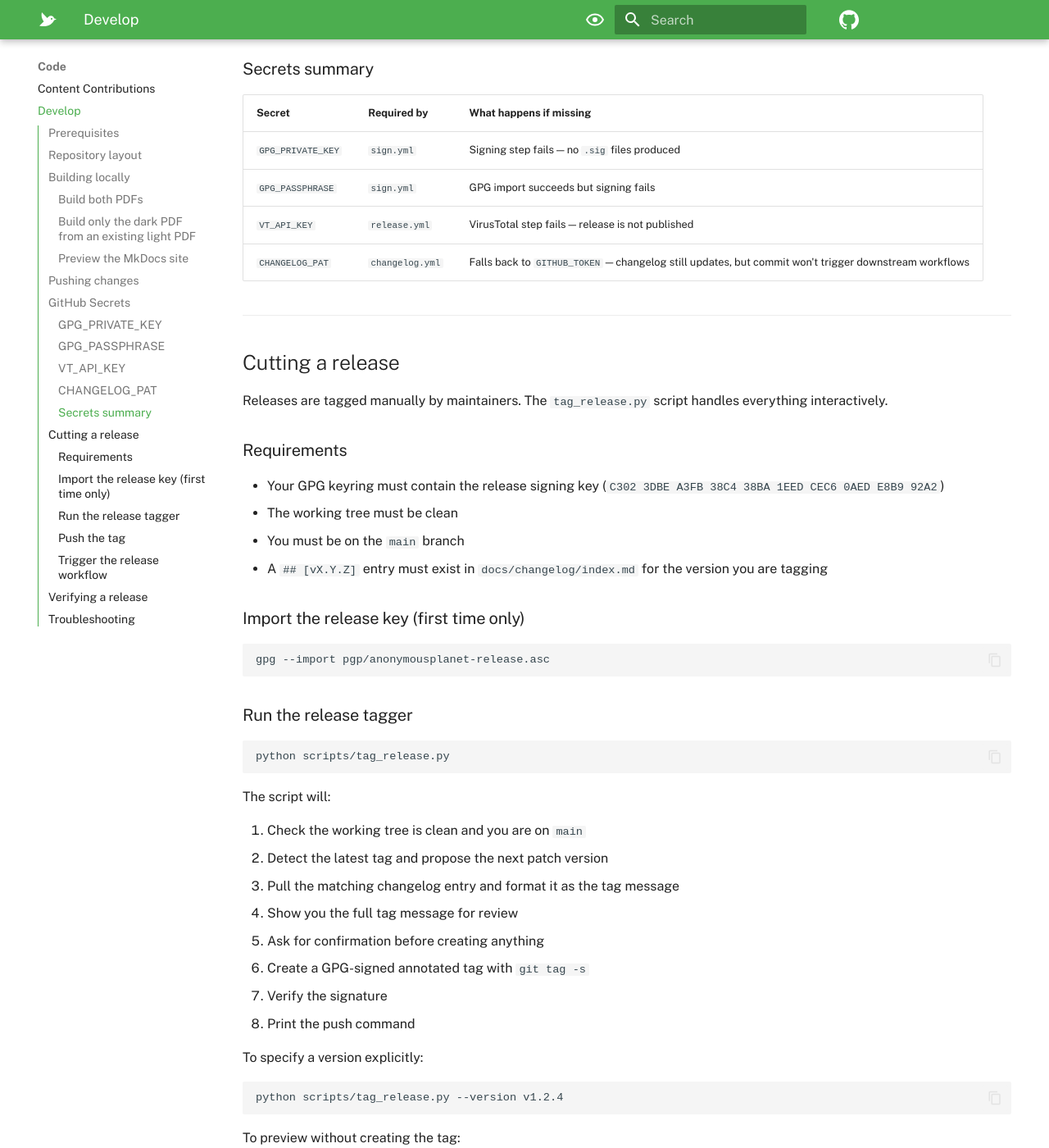
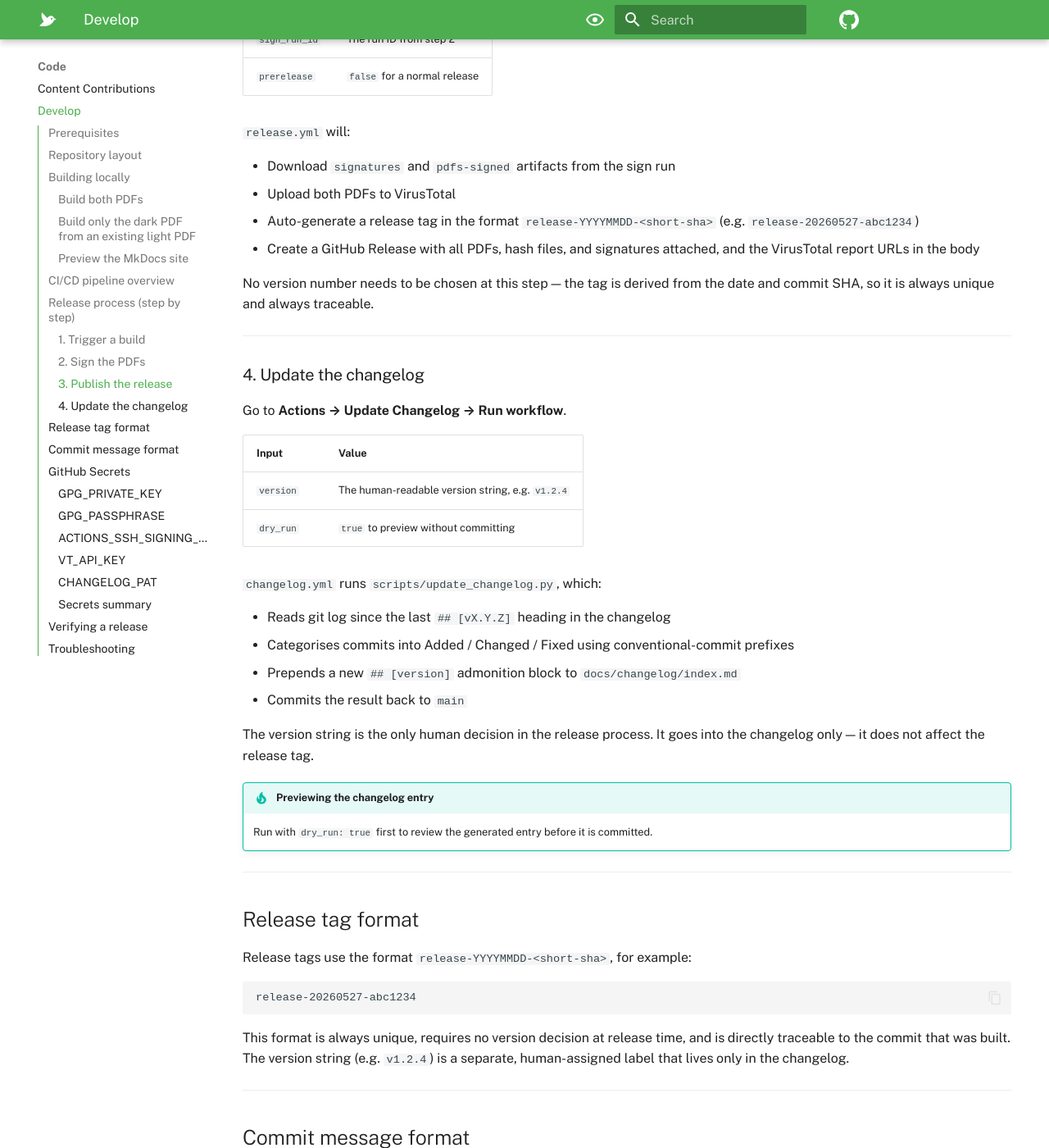
Before and after one commit to Anon-Planet/thgtoa, an MkDocs documentation site: the page built from docs/code/develop.md, in a window 1280 px wide and 1400 px high, scrolled down 4359 px. Shown: the whole window at 82% size. Built offline with MkDocs 1.6.1 and Material for MkDocs 9.7.7, drawn with Linux system fonts in a browser that asks for light colours; some web fonts are replaced; comment, search, counter and statistics services are not loaded; some of the changed text lies outside the part shown.

Commit message:
ci(pipeline): replace semver tagging with timestamp tags, drop tag_release.py
- release.yml now generates release-YYYYMMDD-<sha> tags automatically
- changelog.yml requires explicit version input, no auto-increment from tags
- sign.yml normalises extensions to .asc and .b2sum
- build-sign-release.yml neutered to a no-op with descriptive error
- tag_release.py archived to scripts/archived/
- update_changelog.py: version_from_changelog() is now primary version source
- .gitignore: fix export/ tracking to match actual file extensions
- docs/code/develop.md: fully rewritten to reflect new manual four-step flow

````diff
--- a/docs/code/develop.md
+++ b/docs/code/develop.md
@@ -1,6 +1,6 @@
 # Developer Guide
 
-This page covers everything you need to contribute to the project, run the build pipeline locally, configure GitHub secrets, and cut a signed release.
+This page covers everything you need to contribute to the project, run the build pipeline locally, configure GitHub Secrets, and publish a release.
 
 ---
 
@@ -49,27 +49,29 @@ You also need **Google Chrome** or **Microsoft Edge** installed for the light-mo
 
 ## Repository layout
 
-```bash
+```
 .github/
   workflows/
-    build.yml        ← builds PDFs, uploads artifact
-    sign.yml         ← hashes + GPG signs, uploads signatures artifact
-    release.yml      ← publishes GitHub Release with all assets
-    changelog.yml    ← auto-updates docs/changelog/index.md
-    publish.yml      ← deploys MkDocs site to GitHub Pages
+    build.yml             ← builds PDFs, uploads artifact
+    sign.yml              ← hashes + GPG signs, uploads signatures artifact
+    release.yml           ← publishes GitHub Release with all assets
+    changelog.yml         ← prepends a new entry to docs/changelog/index.md
+    publish.yml           ← deploys MkDocs site to GitHub Pages
+    build-sign-release.yml← DEPRECATED — fails on trigger, kept for reference
 docs/
-  guide/index.md     ← the guide (single Markdown file)
-  changelog/         ← release notes
-  code/              ← this page
-export/              ← PDF output (gitignored except .sha256, .b2, .sig)
-pgp/                 ← public signing keys
+  guide/index.md          ← the guide (single Markdown file)
+  changelog/              ← release notes
+  code/                   ← this page
+export/                   ← PDF output (PDFs gitignored; .sha256, .b2sum, .asc tracked)
+pgp/                      ← public signing keys
 scripts/
-  build_guide_pdf.py ← MkDocs + Chromium PDF builder
-  convert.py         ← pixel-based dark mode PDF converter
-  tag_release.py     ← interactive signed-tag helper for maintainers
-  update_changelog.py← auto-generates changelog entries from git log
-  setup_workflow.py  ← GitHub Secrets setup assistant
-  verify_pdf.py      ← signature verification helper
+  build_guide_pdf.py      ← MkDocs + Chromium PDF builder
+  convert.py              ← pixel-based dark mode PDF converter
+  update_changelog.py     ← auto-generates changelog entries from git log
+  setup_workflow.py       ← GitHub Secrets setup assistant
+  verify_pdf.py           ← signature verification helper
+  archived/
+    tag_release.py        ← ARCHIVED — GPG tag helper (not used in current flow)
 ```
 
 ---
@@ -116,26 +118,41 @@ Opens at `http://127.0.0.1:8000`.
 
 ---
 
-## Pushing changes
+## CI/CD pipeline overview
 
-The pipeline triggers automatically when you push to `main` — no manual steps are needed for normal contributions.
+The pipeline is fully manual after the initial build — no step automatically triggers the next. This prevents version mismatches between what was built, what was signed, and what gets released.
 
-```bash
-push to main
-    │
-    ▼
-build.yml          builds thgtoa.pdf + thgtoa-dark.pdf
-    │ (workflow_run on success)
-    ▼
-sign.yml           SHA-256 + BLAKE2b hashes, GPG detached signatures
-    │ (workflow_run on success)
-    ▼
-release.yml        VirusTotal scan → tagged GitHub Release
-    │
-changelog.yml      prepends new ## [vX.Y.Z] entry → commits back to main
+```
+push to main  (or manual trigger)
+      │
+      ▼
+  build.yml
+  Builds thgtoa.pdf + thgtoa-dark.pdf.
+  Uploads artifact: pdfs
+  Note the run ID.
+      │
+      │  ← manually trigger sign.yml with the build run ID
+      ▼
+  sign.yml
+  Downloads pdfs artifact. Hashes (SHA-256 + BLAKE2b) and GPG-signs
+  all files. Commits export/ back to main. Uploads artifacts:
+  signatures, pdfs-signed
+  Note the run ID.
+      │
+      │  ← manually trigger release.yml with the sign run ID
+      ▼
+  release.yml
+  Downloads signatures + pdfs-signed artifacts. Runs VirusTotal.
+  Creates GitHub Release tagged release-YYYYMMDD-<short-sha>.
+      │
+      │  ← manually trigger changelog.yml with the version string
+      ▼
+  changelog.yml
+  Runs update_changelog.py, prepends a new ## [vX.Y.Z] entry,
+  commits back to main.
 ```
 
-Each stage runs independently and can be re-triggered manually from the Actions tab. If the build succeeds but signing fails (e.g. an expired key), you can re-run only `sign.yml` pointing at the existing build artifact without rebuilding the PDFs.
+Each stage is independent. If signing fails (e.g. an expired key), re-run only `sign.yml` pointing at the existing build artifact — no need to rebuild the PDFs.
 
 !!! warning "Before you push"
 
@@ -145,16 +162,127 @@ Each stage runs independently and can be re-triggered manually from the Actions
 
 ---
 
+## Release process (step by step)
+
+### 1. Trigger a build
+
+Push to `main` — `build.yml` runs automatically when `docs/`, `mkdocs.yml`, or `scripts/` change. You can also trigger it manually from **Actions → Build PDFs → Run workflow**.
+
+Once it completes successfully, **note the run ID** from the URL or the Actions list.
+
+---
+
+### 2. Sign the PDFs
+
+Go to **Actions → Sign PDFs → Run workflow**.
+
+| Input | Value |
+|-------|-------|
+| `build_run_id` | The run ID from step 1 |
+
+`sign.yml` will:
+
+- Download the PDFs artifact from the build run
+- Compute SHA-256 and BLAKE2b hashes, writing `thgtoa.pdf.sha256`, `thgtoa.pdf.b2sum`, `sha256sums.txt`, `b2sums.txt`, and the dark equivalents
+- GPG-sign all PDFs and hash files, writing `.asc` detached signature files
+- Commit the updated `export/` directory back to `main`
+- Upload two artifacts: `signatures` and `pdfs-signed`
+
+Once it completes successfully, **note the run ID**.
+
+---
+
+### 3. Publish the release
+
+Go to **Actions → Release → Run workflow**.
+
+| Input | Value |
+|-------|-------|
+| `sign_run_id` | The run ID from step 2 |
+| `prerelease` | `false` for a normal release |
+
+`release.yml` will:
+
+- Download `signatures` and `pdfs-signed` artifacts from the sign run
+- Upload both PDFs to VirusTotal
+- Auto-generate a release tag in the format `release-YYYYMMDD-<short-sha>` (e.g. `release-20260527-abc1234`)
+- Create a GitHub Release with all PDFs, hash files, and signatures attached, and the VirusTotal report URLs in the body
+
+No version number needs to be chosen at this step — the tag is derived from the date and commit SHA, so it is always unique and always traceable.
+
+---
+
+### 4. Update the changelog
+
+Go to **Actions → Update Changelog → Run workflow**.
+
+| Input | Value |
+|-------|-------|
+| `version` | The human-readable version string, e.g. `v1.2.4` |
+| `dry_run` | `true` to preview without committing |
+
+`changelog.yml` runs `scripts/update_changelog.py`, which:
+
+- Reads git log since the last `## [vX.Y.Z]` heading in the changelog
+- Categorises commits into Added / Changed / Fixed using conventional-commit prefixes
+- Prepends a new `## [version]` admonition block to `docs/changelog/index.md`
+- Commits the result back to `main`
+
+The version string is the only human decision in the release process. It goes into the changelog only — it does not affect the release tag.
+
+!!! tip "Previewing the changelog entry"
+    Run with `dry_run: true` first to review the generated entry before it is committed.
+
+---
+
+## Release tag format
+
+Release tags use the format `release-YYYYMMDD-<short-sha>`, for example:
+
+```
+release-20260527-abc1234
+```
+
+This format is always unique, requires no version decision at release time, and is directly traceable to the commit that was built. The version string (e.g. `v1.2.4`) is a separate, human-assigned label that lives only in the changelog.
+
+---
+
+## Commit message format
+
+All commits must follow the [Conventional Commits](https://www.conventionalcommits.org) format. This is enforced by the `commitizen` pre-commit hook.
+
+```
+<type>(<scope>): <description>
+```
+
+Accepted types and their changelog bucket:
+
+| Type | Bucket |
+|------|--------|
+| `feat`, `feature`, `add` | Added |
+| `fix`, `bugfix`, `revert`, `security` | Fixed |
+| `perf`, `refactor`, `change`, `chore`, `ci`, `docs`, `style`, `test`, `build` | Changed |
+
+Examples:
+
+```bash
+feat: add dark-mode PDF export
+fix(scripts): handle locked PDF on Windows
+docs: update developer workflow guide
+chore(ci): pin Chrome version to 120
+```
+
+---
+
 ## GitHub Secrets
 
-These must be configured in **Settings → Secrets and variables → Actions** before the pipeline will fully work. The build step requires no secrets; signing and releasing require all of them.
+Configure these in **Settings → Secrets and variables → Actions** before the pipeline will fully work. The build step requires no secrets; signing and releasing require all of them.
 
 ### `GPG_PRIVATE_KEY`
 
 The ASCII-armored private key used to sign PDFs and hash files.
 
 ```bash
-# Export the release signing key
 gpg --armor --export-secret-keys C3023DBEA3FB38C438BA1EEDCEC60AEDE8B992A2
 ```
 
@@ -163,111 +291,39 @@ Copy the entire output (including `-----BEGIN PGP PRIVATE KEY BLOCK-----` and th
 !!! danger "Key security"
     This is the release signing key. Only repository admins should have access to it. Never commit it to the repository or share it outside of GitHub Secrets.
 
----
-
 ### `GPG_PASSPHRASE`
 
 The passphrase protecting the private key above. Must match exactly — no trailing newline.
 
----
+### `ACTIONS_SSH_SIGNING_KEY`
+
+An SSH private key used by `sign.yml` to sign the commit that pushes `export/` back to `main`. Generate a dedicated key for this:
+
+```bash
+ssh-keygen -t ed25519 -C "github-actions signing key" -f actions_signing_key
+```
+
+Add the **private key** as the `ACTIONS_SSH_SIGNING_KEY` secret, and the **public key** to the repository's Deploy Keys (Settings → Deploy Keys) with write access.
 
 ### `VT_API_KEY`
 
-A [VirusTotal](https://www.virustotal.com) API key with file upload permissions. Used by `release.yml` to scan both PDFs before publishing the release.
-
-Get one by creating a free account at `virustotal.com` → API key under your profile. The free tier allows 4 lookups/minute and 500/day, which is sufficient for the two PDFs per release.
-
----
+A [VirusTotal](https://www.virustotal.com) API key with file upload permissions. Used by `release.yml` to scan both PDFs before publishing. Get one by creating a free account at `virustotal.com` → API key under your profile. The free tier (4 lookups/minute, 500/day) is sufficient.
 
 ### `CHANGELOG_PAT`
 
-A GitHub **Personal Access Token** with `contents: write` scope on this repository.
+A GitHub Personal Access Token with `contents: write` scope on this repository. Needed because `changelog.yml` commits back to `main` — commits made with the default `GITHUB_TOKEN` do not trigger further workflow runs (GitHub loop-prevention). A PAT bypasses this. If absent, falls back to `GITHUB_TOKEN` — the commit still happens, it just won't trigger downstream workflows.
 
-**Why it's needed:** `changelog.yml` commits back to `main` after each build. Commits made with the default `GITHUB_TOKEN` do not trigger further workflow runs (GitHub's loop-prevention policy). A PAT bypasses this so the changelog commit itself can be picked up by downstream workflows if needed.
-
-**Creating one:**
-
-1. Go to GitHub → Settings → Developer settings → Personal access tokens → Fine-grained tokens
-2. Set repository access to **Only select repositories** → this repo
-3. Under Permissions → Repository permissions, set **Contents** to **Read and write**
-4. Set an expiration and add it as the `CHANGELOG_PAT` secret
-
-If this secret is absent, `changelog.yml` falls back to `GITHUB_TOKEN` — the commit still happens, it just won't trigger further workflows.
-
----
+**Creating one:** GitHub → Settings → Developer settings → Personal access tokens → Fine-grained tokens → set Contents to Read and write for this repo only.
 
 ### Secrets summary
 
 | Secret | Required by | What happens if missing |
 |--------|------------|------------------------|
-| `GPG_PRIVATE_KEY` | `sign.yml` | Signing step fails — no `.sig` files produced |
+| `GPG_PRIVATE_KEY` | `sign.yml` | Signing step fails — no `.asc` files produced |
 | `GPG_PASSPHRASE` | `sign.yml` | GPG import succeeds but signing fails |
+| `ACTIONS_SSH_SIGNING_KEY` | `sign.yml` | Export commit is unsigned (may fail if branch protection requires signed commits) |
 | `VT_API_KEY` | `release.yml` | VirusTotal step fails — release is not published |
-| `CHANGELOG_PAT` | `changelog.yml` | Falls back to `GITHUB_TOKEN` — changelog still updates, but commit won't trigger downstream workflows |
-
----
-
-## Cutting a release
-
-Releases are tagged manually by maintainers. The `tag_release.py` script handles everything interactively.
-
-### Requirements
-
-- Your GPG keyring must contain the release signing key (`C302 3DBE A3FB 38C4 38BA  1EED CEC6 0AED E8B9 92A2`)
-- The working tree must be clean
-- You must be on the `main` branch
-- A `## [vX.Y.Z]` entry must exist in `docs/changelog/index.md` for the version you are tagging
-
-### Import the release key (first time only)
-
-```bash
-gpg --import pgp/anonymousplanet-release.asc
-```
-
-### Run the release tagger
-
-```bash
-python scripts/tag_release.py
-```
-
-The script will:
-
-1. Check the working tree is clean and you are on `main`
-2. Detect the latest tag and propose the next patch version
-3. Pull the matching changelog entry and format it as the tag message
-4. Show you the full tag message for review
-5. Ask for confirmation before creating anything
-6. Create a GPG-signed annotated tag with `git tag -s`
-7. Verify the signature
-8. Print the push command
-
-To specify a version explicitly:
-
-```bash
-python scripts/tag_release.py --version v1.2.4
-```
-
-To preview without creating the tag:
-
-```bash
-python scripts/tag_release.py --dry-run
-```
-
-To use a different signing key:
-
-```bash
-python scripts/tag_release.py --key <fingerprint>
-```
-
-### Push the tag
-
-```bash
-git push origin v1.2.4
-```
-
-### Trigger the release workflow
-
-Pushing a tag does **not** automatically trigger `release.yml` (it listens to `workflow_run` from `sign.yml`, not tag pushes). After pushing the tag, go to **Actions → Release → Run workflow** and paste the most recent `sign.yml` run ID to publish the GitHub Release.
+| `CHANGELOG_PAT` | `changelog.yml` | Falls back to `GITHUB_TOKEN` — changelog updates but commit won't trigger downstream workflows |
 
 ---
 
@@ -280,12 +336,12 @@ Anyone can verify the authenticity of a release download.
 gpg --import pgp/anonymousplanet-release.asc
 
 # Verify the PDFs
-gpg --verify thgtoa.pdf.sig      thgtoa.pdf
-gpg --verify thgtoa-dark.pdf.sig thgtoa-dark.pdf
+gpg --verify thgtoa.pdf.asc      thgtoa.pdf
+gpg --verify thgtoa-dark.pdf.asc thgtoa-dark.pdf
 
-# Verify the hash files themselves
-gpg --verify sha256sums.txt.sig sha256sums.txt
-gpg --verify b2sums.txt.sig     b2sums.txt
+# Verify the hash files
+gpg --verify sha256sums.txt.asc sha256sums.txt
+gpg --verify b2sums.txt.asc     b2sums.txt
 
 # Check the PDF hashes match
 sha256sum -c sha256sums.txt
@@ -294,7 +350,7 @@ b2sum     -c b2sums.txt
 
 A successful verify looks like:
 
-```bash
+```
 gpg: Signature made ...
 gpg: Good signature from "Anonymous Planet (Release) ..."
 ```
@@ -304,22 +360,28 @@ gpg: Good signature from "Anonymous Planet (Release) ..."
 ## Troubleshooting
 
 **`cairosvg` missing during MkDocs build**
-Install the imaging extras: `pip install "mkdocs-material[imaging]"`. This is required by the `social` plugin.
+Install the imaging extras: `pip install "mkdocs-material[imaging]"`. Required by the `social` plugin.
 
 **`KeyError: 'JPEG'` in convert.py**
-Pillow needs libjpeg for RGB→PDF encoding. The script works around this by quantizing to palette mode before saving, so this error should not appear with the current code. If it does, reinstall Pillow after installing libjpeg: `sudo apt install libjpeg-dev && pip install --force-reinstall pillow`.
+Pillow needs libjpeg. Reinstall after installing the system lib: `sudo apt install libjpeg-dev && pip install --force-reinstall pillow`.
 
 **`qpdf: can't find PDF header`**
-An older version of `convert.py` tried to pass PNG files to qpdf. Make sure you are running the current version — qpdf only accepts PDF inputs to `--pages`.
+Ensure you are on the current version of `convert.py` — qpdf only accepts PDF inputs, not PNG.
 
 **GPG signing fails on CI with `No secret key`**
-The `GPG_PRIVATE_KEY` secret is missing or malformed. Re-export with `gpg --armor --export-secret-keys <fingerprint>` and paste the full block including the header and footer lines.
+The `GPG_PRIVATE_KEY` secret is missing or malformed. Re-export with `gpg --armor --export-secret-keys <fingerprint>` and paste the full block including header and footer lines.
 
 **GPG signing fails with `Bad passphrase`**
-The `GPG_PASSPHRASE` secret has a trailing space or newline. Paste it again carefully with no surrounding whitespace.
+The `GPG_PASSPHRASE` secret has a trailing space or newline. Paste it again with no surrounding whitespace.
 
 **`release.yml` fails on VirusTotal**
-The `VT_API_KEY` is missing, invalid, or over the rate limit (500 requests/day on the free tier). Check the secret and re-run the workflow after a few minutes.
+The `VT_API_KEY` is missing, invalid, or over the rate limit (500 requests/day on the free tier). Check the secret and re-run after a few minutes.
+
+**`sign.yml` fails downloading PDF artifact**
+The `build_run_id` is wrong, or the artifact has expired (90-day retention). Trigger a new build and use the fresh run ID.
+
+**Changelog already contains version X**
+`update_changelog.py` will error if `MANUAL_VERSION` is set to a version already in the changelog. Choose the next version string.
 
 **Footnote warnings from MkDocs (`link '#fnref:N' has no anchor`)**
-A footnote definition `[^N]:` exists without a matching inline citation `[^N]` in the body text. Add the citation where it belongs in the guide, or remove the orphaned definition.
+A footnote definition `[^N]:` exists without a matching inline citation. Add the citation or remove the orphaned definition.
````
Also changed, not shown: scripts/archived/README.md (added, +7 -0 lines), .cz.toml, 7 other files.
